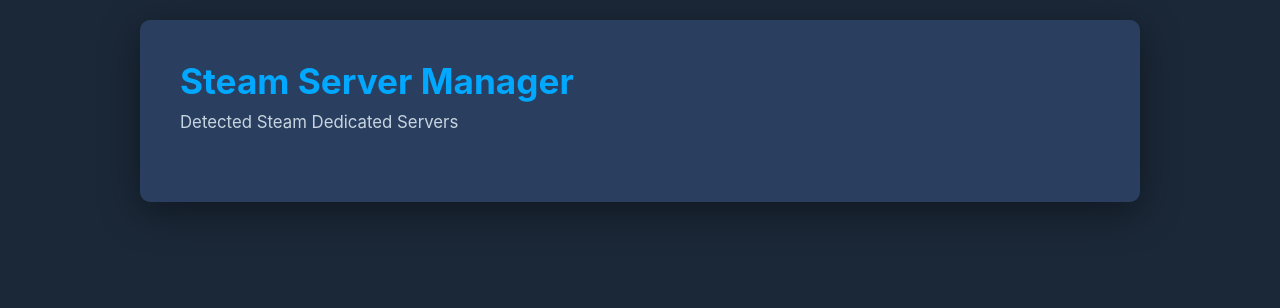
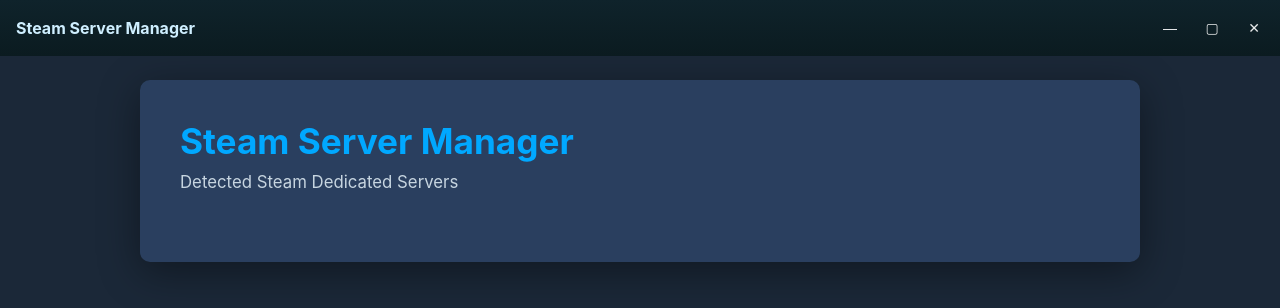
Before and after one commit to davgor/ElectronServerManager, a React (Vite) app: page / in a window 1280 px wide. Shown: the top 308 px of the page. Built offline with nearby package versions, Linux system fonts and the light colour scheme.

Commit message:
topbar upsates

```diff
--- a/src/preload/preload.ts
+++ b/src/preload/preload.ts
@@ -16,4 +16,9 @@
     invoke: (channel: string, ...args: Args): Promise<unknown> =>
       ipcRenderer.invoke(channel, ...(args as unknown[])),
   },
+  windowControls: {
+    minimize: async (): Promise<unknown> => ipcRenderer.invoke("window-minimize"),
+    toggleMaximize: async (): Promise<unknown> => ipcRenderer.invoke("window-maximize-toggle"),
+    close: async (): Promise<unknown> => ipcRenderer.invoke("window-close"),
+  },
 });
--- a/src/renderer/App.css
+++ b/src/renderer/App.css
@@ -9,6 +9,7 @@
     -apple-system, BlinkMacSystemFont, "Segoe UI", "Roboto", "Oxygen", "Ubuntu",
     "Cantarell", "Fira Sans", "Droid Sans", "Helvetica Neue", sans-serif;
   padding: 20px;
+  padding-top: 80px; /* space for fixed titlebar */
 }
 
 .container {
--- a/src/renderer/App.tsx
+++ b/src/renderer/App.tsx
@@ -4,6 +4,7 @@
 
 import "./App.css";
 import { ConfigEditor } from "./ConfigEditor";
+import TitleBar from "./TitleBar";
 
 function App(): JSX.Element {
   const [servers, setServers] = useState<SteamServer[]>([]);
@@ -409,6 +410,7 @@
 
   return (
     <div className="app">
+      <TitleBar />
       <div className="container">
         <h1>Steam Server Manager</h1>
 
--- /dev/null
+++ b/src/renderer/TitleBar.css
@@ -0,0 +1,91 @@
+.titlebar {
+  -webkit-app-region: drag;
+  display: flex;
+  align-items: center;
+  justify-content: space-between;
+  width: 100%;
+  box-sizing: border-box;
+  padding: 0; /* flush to edges */
+  background: linear-gradient(180deg, #0f232b, #0b1b20); /* dark grey-blue like Steam */
+  color: #e6f0ff;
+  position: fixed;
+  top: 0;
+  left: 0;
+  right: 0;
+  height: 56px;
+  z-index: 1000;
+}
+
+.titlebar-left-pill {
+  -webkit-app-region: drag;
+  background: transparent;
+  padding: 0;
+  border-radius: 0;
+  box-shadow: none;
+  margin-left: 0; /* flush to left edge */
+  z-index: 1;
+  white-space: nowrap;
+  max-width: 60%;
+  display: inline-block;
+  overflow: hidden;
+  text-overflow: ellipsis;
+  position: relative;
+  top: 0;
+  left: 8px; /* tiny inset to keep from the absolute edge */
+}
+.titlebar-drag {
+  font-weight: 700;
+  font-size: 16px;
+  color: #cfefff;
+  white-space: nowrap;
+  overflow: hidden;
+  text-overflow: ellipsis;
+  padding: 0 8px;
+  background: transparent;
+  border: none;
+}
+
+/* Controls container */
+.titlebar-controls {
+  position: absolute;
+  right: 8px;
+  top: 50%;
+  transform: translateY(-50%);
+  display: flex;
+  gap: 6px;
+  -webkit-app-region: no-drag;
+}
+
+/* Compact flat icon buttons */
+.titlebar-icon {
+  width: 36px;
+  height: 28px;
+  display: inline-flex;
+  align-items: center;
+  justify-content: center;
+  border-radius: 4px;
+  cursor: pointer;
+  font-size: 14px;
+  line-height: 1;
+  color: rgba(255,255,255,0.9);
+  background: transparent;
+  border: none;
+  transition: background 120ms ease, transform 80ms ease, color 120ms ease;
+}
+
+.titlebar-icon:focus {
+  outline: none;
+}
+
+.titlebar-icon:hover {
+  background: rgba(255,255,255,0.06);
+}
+
+.titlebar-icon.close:hover {
+  background: rgba(255,77,79,0.95);
+  color: #fff;
+}
+
+.titlebar-icon:active {
+  transform: translateY(1px);
+}
--- /dev/null
+++ b/src/renderer/TitleBar.tsx
@@ -0,0 +1,70 @@
+import { useState, useEffect } from "react";
+import "./TitleBar.css";
+
+type WC = {
+  minimize?: () => Promise<void>;
+  toggleMaximize?: () => Promise<{ success?: boolean; maximized?: boolean } | void>;
+  close?: () => Promise<void>;
+};
+
+export function TitleBar(): JSX.Element {
+  const [isMaximized, setIsMaximized] = useState(false);
+
+  useEffect(() => {
+    const handle = async (): Promise<void> => {
+      // No-op for now; we could subscribe to events if needed
+    };
+    void handle();
+  }, []);
+
+  const minimize = async (): Promise<void> => {
+    try {
+      const wc = window.electron.windowControls as WC | undefined;
+      if (wc !== undefined && typeof wc.minimize === "function") {
+        await wc.minimize();
+      }
+    } catch (err) {
+      console.error("Failed to minimize window", err);
+    }
+  };
+
+  const toggleMaximize = async (): Promise<void> => {
+    try {
+      const wc = window.electron.windowControls as WC | undefined;
+      if (wc !== undefined && typeof wc.toggleMaximize === "function") {
+        const res = (await wc.toggleMaximize()) as { success?: boolean; maximized?: boolean } | void;
+        if (res && typeof (res as { maximized?: unknown }).maximized === "boolean") {
+          setIsMaximized((res as { maximized?: boolean }).maximized as boolean);
+        }
+      }
+    } catch (err) {
+      console.error("Failed to toggle maximize", err);
+    }
+  };
+
+  const close = async (): Promise<void> => {
+    try {
+      const wc = window.electron.windowControls as WC | undefined;
+      if (wc !== undefined && typeof wc.close === "function") {
+        await wc.close();
+      }
+    } catch (err) {
+      console.error("Failed to close window", err);
+    }
+  };
+
+  return (
+    <div className="titlebar" title="Drag to move window">
+      <div className="titlebar-left-pill">
+        <div className="titlebar-drag">Steam Server Manager</div>
+      </div>
+      <div className="titlebar-controls">
+        <button className="titlebar-icon" onClick={() => { void minimize(); }} aria-label="Minimize">—</button>
+        <button className="titlebar-icon" onClick={() => { void toggleMaximize(); }} aria-label="Maximize">{isMaximized ? '❐' : '▢'}</button>
+        <button className="titlebar-icon close" onClick={() => { void close(); }} aria-label="Close">✕</button>
+      </div>
+    </div>
+  );
+}
+
+export default TitleBar;
--- a/src/types/electron.d.ts
+++ b/src/types/electron.d.ts
@@ -13,6 +13,11 @@
     once: (channel: string, func: (...args: unknown[]) => void) => void;
     invoke: (channel: string, ...args: unknown[]) => Promise<unknown>;
   };
+  windowControls?: {
+    minimize: () => Promise<void>;
+    toggleMaximize: () => Promise<{ success?: boolean; maximized?: boolean } | void>;
+    close: () => Promise<void>;
+  };
 }
 
 declare global {
```
Also changed, not shown: src/main/main.ts (+91 -32 lines).
